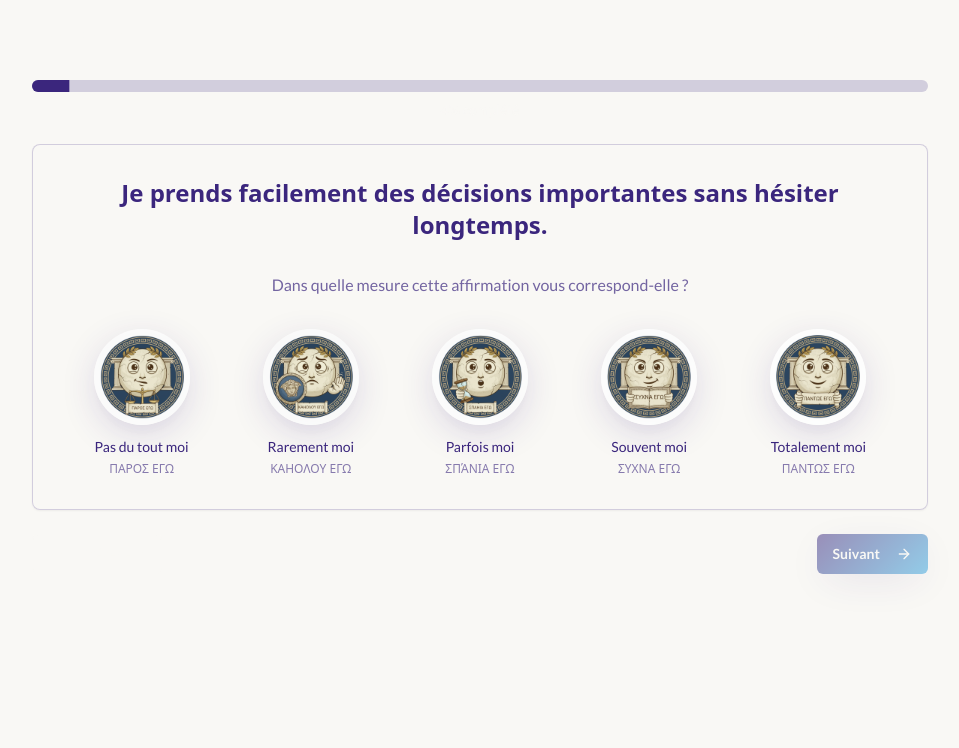
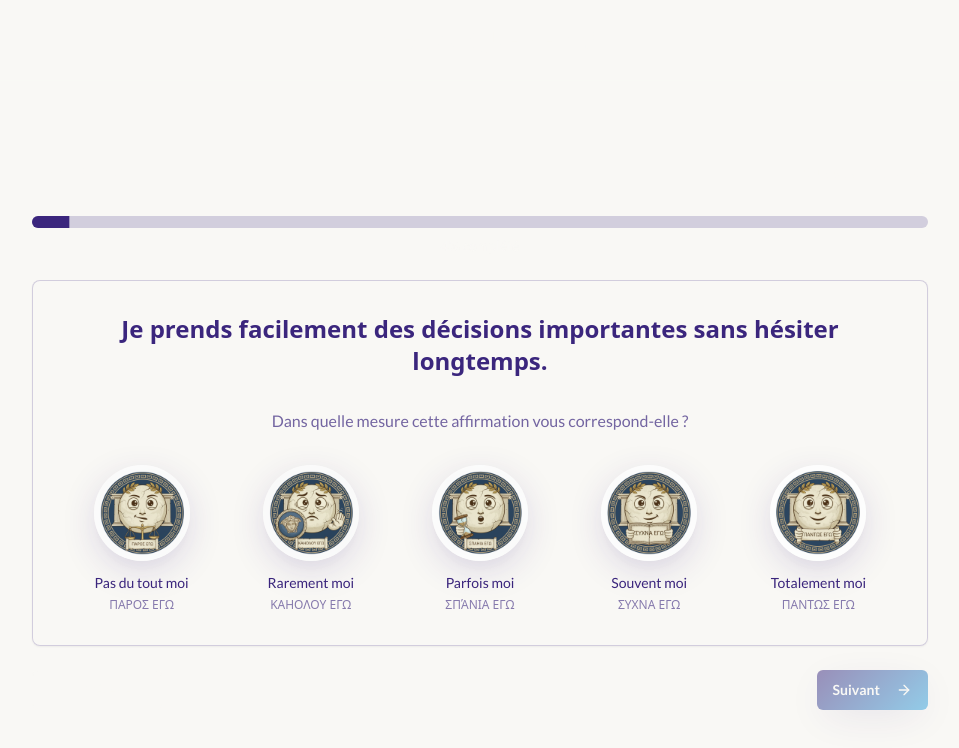
Before and after one commit to JPnirrep/miroirs-des-mythes-quiz, a React (Vite) app: page /quiz in a window 1280 px wide. Shown: the top 748 px of the page, without its empty margins (160-1119 px from the left). Built offline with nearby package versions, Linux system fonts and the light colour scheme.

Commit message:
Add header and center questions

```diff
--- a/src/pages/Quiz.tsx
+++ b/src/pages/Quiz.tsx
@@ -115,7 +115,17 @@ export default function Quiz() {
     const pauseText = pauseTexts[currentQuestion + 1 as keyof typeof pauseTexts];
 
     return (
-      <div className="min-h-screen bg-gradient-mythical p-4 flex items-center justify-center">
+      <div className="min-h-screen bg-gradient-mythical">
+        {/* Header avec logo */}
+        <header className="w-full py-6 border-b border-cloud-white/20">
+          <div className="container mx-auto px-4">
+            <h1 className="text-center text-2xl font-cinzel font-bold text-cloud-white">
+              LA FABRIQUE PEPPS
+            </h1>
+          </div>
+        </header>
+
+        <div className="flex items-center justify-center min-h-[calc(100vh-100px)] p-4">
           <Card className="max-w-2xl w-full p-8 bg-cloud-white/95 backdrop-blur-sm shadow-divine border-primary/20">
             <div className="text-center space-y-6">
               <h2 className="text-2xl font-cinzel font-bold text-primary">Pause réflexive</h2>
@@ -132,13 +142,24 @@ export default function Quiz() {
             </div>
           </Card>
         </div>
+      </div>
     );
   }
 
   return (
-    <div className="min-h-screen bg-gradient-mythical p-4">
-      <div className="max-w-4xl mx-auto space-y-6">
-        {/* Header avec navigation */}
+    <div className="min-h-screen bg-gradient-mythical">
+      {/* Header avec logo */}
+      <header className="w-full py-6 border-b border-cloud-white/20">
+        <div className="container mx-auto px-4">
+          <h1 className="text-center text-2xl font-cinzel font-bold text-cloud-white">
+            LA FABRIQUE PEPPS
+          </h1>
+        </div>
+      </header>
+
+      <div className="flex flex-col items-center justify-center min-h-[calc(100vh-100px)] p-4">
+        <div className="max-w-4xl w-full space-y-6">
+          {/* Navigation header */}
           <div className="flex items-center justify-between">
             <Button
               variant="ghost"
@@ -234,5 +255,6 @@ export default function Quiz() {
           </div>
         </div>
       </div>
+    </div>
   );
 }
```
Lines whose indentation alone changed are shown as unchanged.
